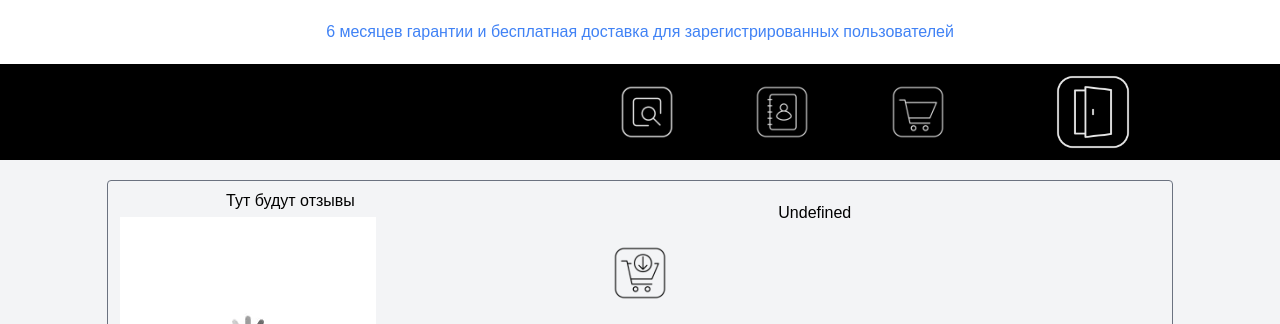
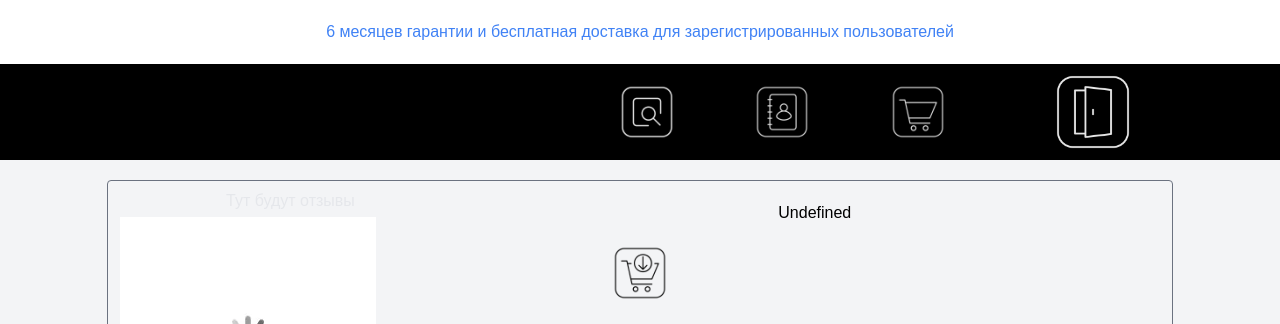
Before and after one commit to guff192/htmx-online-store, a Python web app: template templates/product.html in a window 1280 px wide. Shown: the top 324 px of the page. Run offline with Jinja, Linux system fonts and the light colour scheme; the template is opened without the code that fills it, so the values that code supplies are empty; style sheets or scripts are compiled from the project's sources; some web fonts are replaced.

Commit message:
layout: Hidden text about future reviews

```diff
--- a/templates/partials/product_detail.html
+++ b/templates/partials/product_detail.html
@@ -14,7 +14,7 @@
 
     <div class="w-1/3">
 
-        <div class="">
+        <div class="text-gray-200">
             Тут будут отзывы
         </div>
 
```
